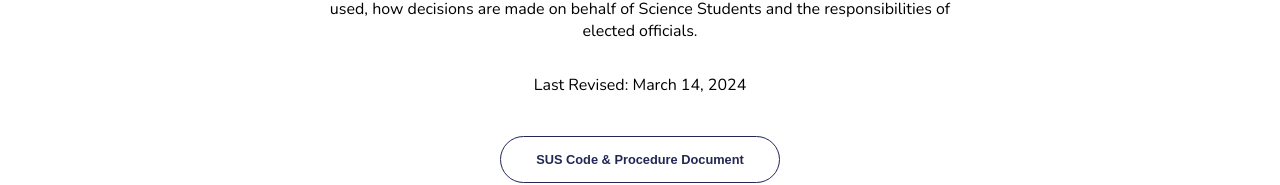
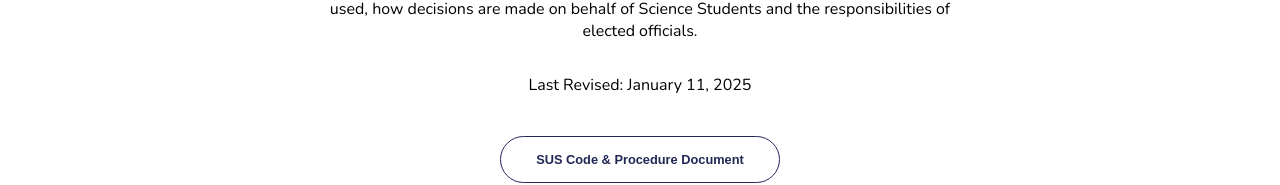
Before and after one commit to Science-Undergraduate-Society/www, a Next.js app: page /aboutUs/codeProcedures in a window 1280 px wide. Shown: the part 352-537 px from the top of the page. Built offline with nearby package versions, Linux system fonts and the light colour scheme; a web font is replaced by a local one.

Commit message:
update code procedures last revised date

```diff
--- a/src/pages/aboutUs/codeProcedures.js
+++ b/src/pages/aboutUs/codeProcedures.js
@@ -13,7 +13,7 @@ export default function Alssc() {
                       The following document outlines how the SUS is organized, how the student fees are used, how decisions are made on behalf of Science Students and the responsibilities of elected officials.
                     </HeaderDescription>
                     <HeaderDescription>
-                      Last Revised: March 14, 2024
+                      Last Revised: January 11, 2025
                     </HeaderDescription>
                     <ButtonGroup>
                         <ButtonHollowBlack>
```
